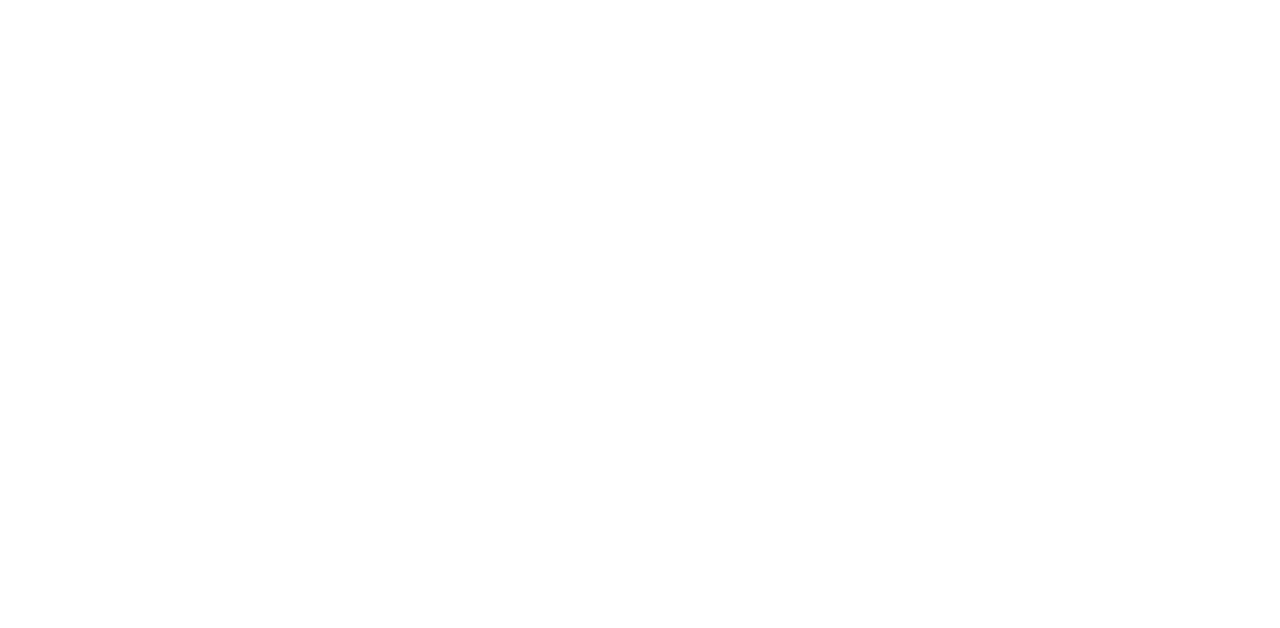
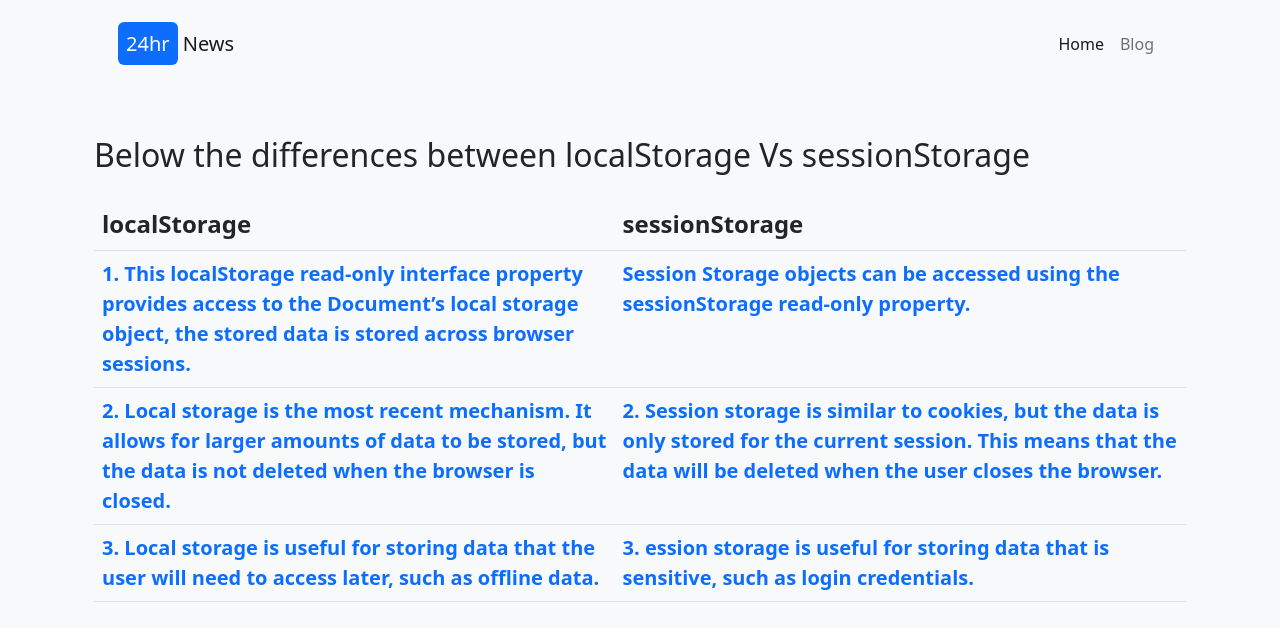
Before and after one commit to HNMerajulhasan/Typing-Speed, a plain HTML site: page blog.html in a window 1280 px wide. Drawn offline with nearby package versions, Linux system fonts and the light colour scheme.

Commit message:
commit:10-differences between localStorage Vs sessionStorage upload

```diff
--- a/blog.html
+++ b/blog.html
@@ -0,0 +1,76 @@
+<!doctype html>
+<html lang="en">
+  <head>
+    <meta charset="utf-8">
+    <meta name="viewport" content="width=device-width, initial-scale=1">
+    <title>Blog page</title>
+    <!-- Bootstrap CDN -->
+    <link href="https://cdn.jsdelivr.net/npm/bootstrap@5.2.0/dist/css/bootstrap.min.css" rel="stylesheet" integrity="sha384-gH2yIJqKdNHPEq0n4Mqa/HGKIhSkIHeL5AyhkYV8i59U5AR6csBvApHHNl/vI1Bx" crossorigin="anonymous">
+    <!-- FontAwesome CDN -->
+    <script src="https://kit.fontawesome.com/85754d5be1.js" crossorigin="anonymous"></script>
+  </head>
+  <body class="bg-light">
+    <header>
+      <section class="container">
+             <!-- navbar section      -->
+             <nav class="navbar navbar-expand-lg navbar-light bg-light p-4">
+                    <div class="container-fluid ">
+                      <a class="navbar-brand " href="#"><span class="bg-primary text-white p-2 rounded-2">24hr</span>  News</a>
+                      <button class="navbar-toggler" type="button" data-bs-toggle="collapse" data-bs-target="#navbarSupportedContent" aria-controls="navbarSupportedContent" aria-expanded="false" aria-label="Toggle navigation">
+                        <span class="navbar-toggler-icon"></span>
+                      </button>
+                      <div class="collapse navbar-collapse justify-content-end" id="navbarSupportedContent">
+                        <ul class="navbar-nav ">
+                          <li class="nav-item">
+                            <a class="nav-link active" aria-current="page" href="index.html">Home</a>
+                          </li>
+                          <li class="nav-item">
+                            <a class="nav-link" href="blog.html">Blog</a>
+                          </li>
+                        </ul>
+                      </div>
+                    </div>
+                  </nav>
+
+          <!-- differences      -->
+
+        <div class="container mt-5">
+            <h2>Below the differences between localStorage Vs sessionStorage</h2>
+
+            <table class="table mt-4">
+              <thead>
+                <tr>
+                  <th class="fs-4">localStorage</th>
+                  <th class="fs-4">sessionStorage</th>
+                </tr>
+              </thead>
+              <tbody>
+                <tr>
+                  <td class="text-primary fw-bolder fs-5">1. This localStorage read-only interface property provides access to the
+                     Document’s local storage object, the stored data is stored across browser sessions. </td>
+                  <td  class="text-primary fw-bolder fs-5">Session Storage objects can be accessed using the
+                      sessionStorage read-only property.</td>
+
+                </tr>
+                <tr>
+                  <td class="text-primary fw-bolder fs-5">2. Local storage is the most recent mechanism. It allows for larger amounts
+                      of data to be stored, but the data is not deleted when the browser is closed.</td>
+                  <td class="text-primary fw-bolder fs-5">2. Session storage is similar to cookies, but the data is only stored for the
+                       current session. This means that the data will be deleted when the user closes the browser.</td>
+
+                </tr>
+                <tr>
+                  <td class="text-primary fw-bolder fs-5">3. Local storage is useful for storing data that the user will need to access
+                       later, such as offline data.</td>
+                  <td class="text-primary fw-bolder fs-5">3. ession storage is useful for storing data that is sensitive, such as login credentials.</td>
+
+                </tr>
+              </tbody>
+            </table>
+          </div>
+
+
+
+        </header>
+    </body>
+    </html>
```
Also changed, not shown: index.html (+1 -1 lines).
